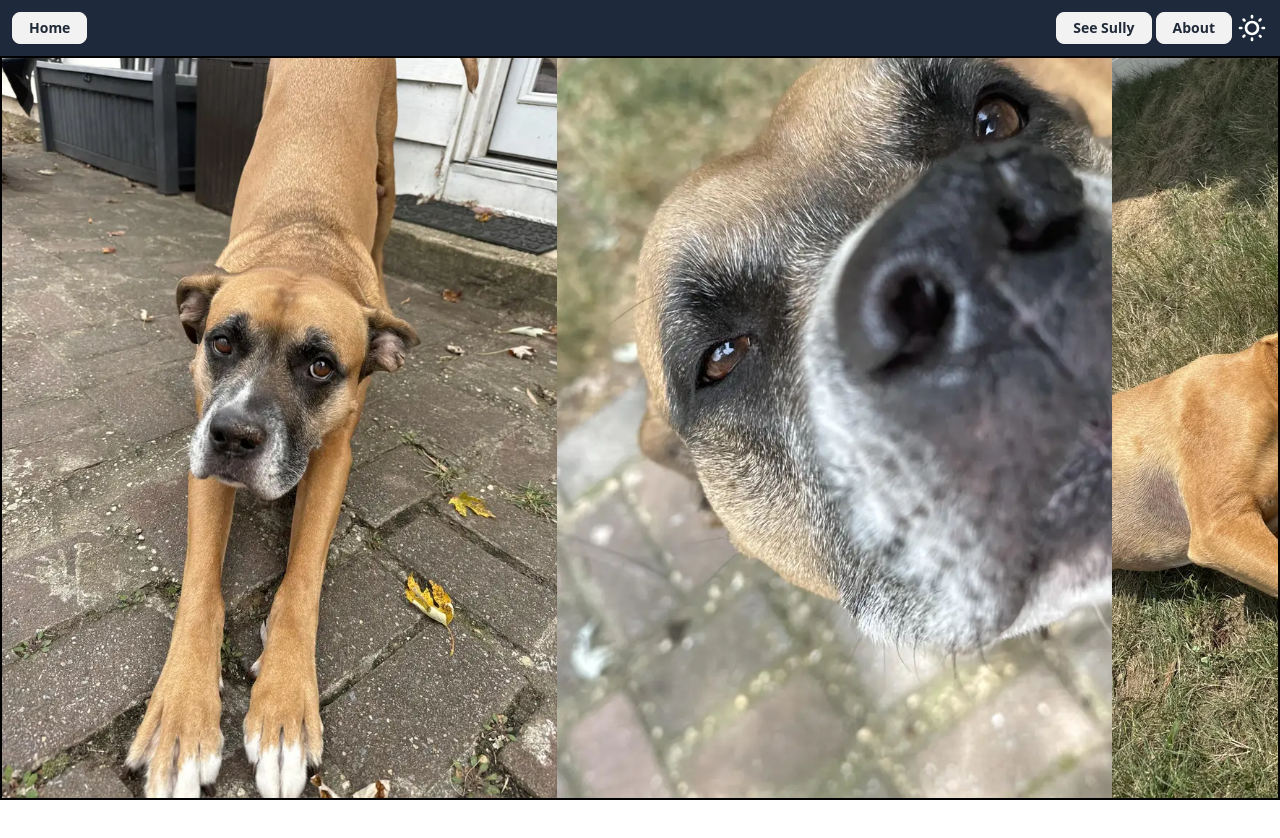
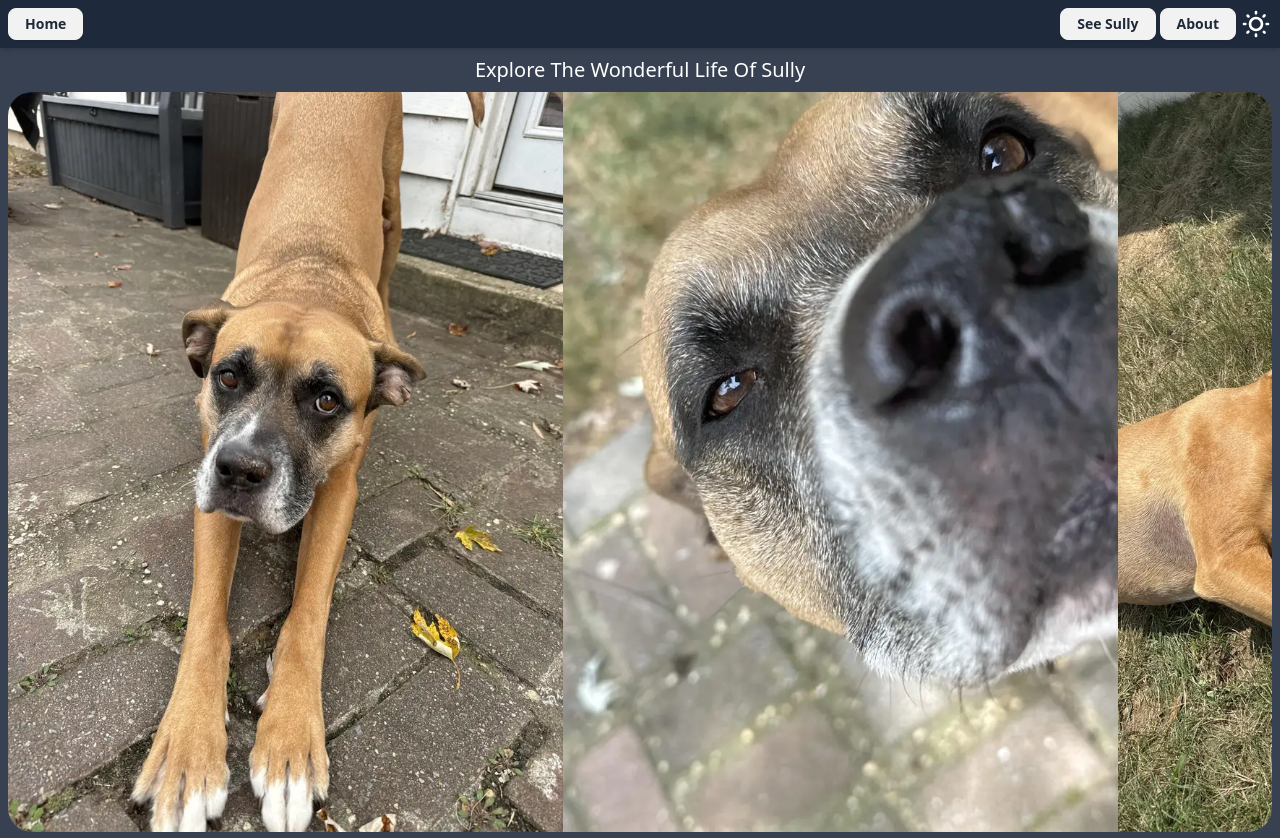
Before and after one commit to joffutt-dev/sully-dev, a React (Vite) app: page /sully in a window 1280 px wide. Before the commit the page ends 804 px from the top, so only its background shows below. Built offline with nearby package versions, Linux system fonts and the light colour scheme.

Commit message:
css further along

```diff
--- a/src/components/Header.tsx
+++ b/src/components/Header.tsx
@@ -5,7 +5,7 @@ import { ThemeController } from "./ui/ThemeControllers";
 export function Header() {
   const navigate = useNavigate();
   return (
-    <div className="bg-white dark:bg-slate-800 text-slate-900 dark:text-white font-medium flex p-3">
+    <div className="bg-cyan-500 dark:bg-slate-800 text-slate-900 dark:text-white font-medium flex p-2 shadow-md">
       <Button onClick={() => navigate("/home")}>Home</Button>
       <div className="ml-auto flex">
         <Button onClick={() => navigate("/sully")} extraClassNames="mr-1">
--- a/src/components/Slide.tsx
+++ b/src/components/Slide.tsx
@@ -5,7 +5,7 @@ interface SlideProps {
 export function Slide({ imgLocation }: SlideProps) {
   return (
     <div className="carousel-item custom-h">
-      <img src={imgLocation} alt="Slide" />
+      <img className="aspect-auto" src={imgLocation} alt="Slide" />
     </div>
   );
 }
--- /dev/null
+++ b/src/components/SullySlides.tsx
@@ -0,0 +1,124 @@
+import { useCallback, useEffect, useMemo, useRef, useState } from "react";
+import { Button } from "./ui/Button";
+import {
+  ChevronDoubleLeftIcon,
+  ChevronDoubleRightIcon,
+  PauseIcon,
+  PlayIcon,
+} from "@heroicons/react/16/solid";
+import { Slide } from "./Slide";
+export function SullySlides() {
+  const [showButton, setShowButton] = useState(false);
+  const ref = useRef<HTMLDivElement>(null);
+  const intervalRef = useRef<number | null>(null);
+  const [play, setPlay] = useState(true);
+
+  const widthToScroll = useMemo(() => (ref.current?.clientWidth ?? 1500) / 3, [ref]);
+
+  const scrollLeft = useCallback(
+    () =>
+      ref.current?.scrollTo({
+        left:
+          ref.current?.scrollLeft === 0
+            ? ref.current.scrollWidth
+            : ref.current?.scrollLeft - widthToScroll, // Adjust the value to control the scroll distance
+        behavior: "smooth", // For smooth scrolling
+      }),
+    [ref, widthToScroll],
+  );
+
+  const scrollRight = useCallback(
+    () =>
+      ref.current?.scrollTo({
+        left:
+          ref.current.clientWidth + ref.current?.scrollLeft >=
+          ref.current?.scrollWidth - 10
+            ? 0
+            : ref.current?.scrollLeft + widthToScroll,
+        behavior: "smooth",
+      }),
+    [ref, widthToScroll],
+  );
+
+  const doInterval = useCallback(() => {
+    if (intervalRef.current) return; // Already running
+
+    intervalRef.current = setInterval(() => {
+      scrollRight();
+    }, 3000);
+  }, [intervalRef]);
+
+  const resetInterval = () => {
+    stopInterval();
+    doInterval();
+  };
+
+  const stopInterval = () => {
+    if (intervalRef.current) clearInterval(intervalRef.current);
+    intervalRef.current = null;
+  };
+
+  useEffect(() => {
+    resetInterval();
+    return () => clearInterval(intervalRef.current || undefined);
+  }, [ref]);
+
+  return (
+    <div className="relative ml-2 mr-2">
+      <Button
+        extraClassNames="top-0 left-0 absolute h-full w-1/5 opacity-0 hover:opacity-50 hover:bg-gray-700"
+        onClick={() => {
+          scrollLeft();
+          if (play) resetInterval();
+        }}
+      >
+        <ChevronDoubleLeftIcon className="size-20 fill-white" />
+      </Button>
+      <Button
+        extraClassNames="top-0 right-0 absolute h-full w-1/5 opacity-0 hover:opacity-50 hover:bg-gray-700"
+        onClick={() => {
+          scrollRight();
+          if (play) resetInterval();
+        }}
+      >
+        <ChevronDoubleRightIcon className="size-20 fill-white" />
+      </Button>
+      {showButton && (
+        <Button
+          extraClassNames="bottom-1/2 right-1/2 absolute bg-gray-800 hover:bg-gray-900 h-16 rounded-full shadow-2xl"
+          // onClick={() => setPlay(!play)}
+        >
+          {!play ? (
+            <PauseIcon className="size-8 fill-white" />
+          ) : (
+            <PlayIcon className="size-8 fill-white" />
+          )}
+        </Button>
+      )}
+      <div
+        ref={ref}
+        className="carousel cursor-pointer rounded-3xl"
+        onClick={() => {
+          if (play) {
+            stopInterval();
+          } else {
+            resetInterval();
+          }
+          setPlay(!play);
+          setShowButton(true);
+          setTimeout(() => {
+            setShowButton(false);
+          }, 400);
+        }}
+      >
+        <Slide imgLocation="/src/images/stretching.webp" />
+        <Slide imgLocation="/src/images/eyecontact.webp" />
+        <Slide imgLocation="/src/images/ball.webp" />
+        <Slide imgLocation="/src/images/sullycone.webp" />
+        <Slide imgLocation="/src/images/eyecontact.webp" />
+        <Slide imgLocation="/src/images/stretching.webp" />
+        <Slide imgLocation="/src/images/ball.webp" />
+      </div>
+    </div>
+  );
+}
--- /dev/null
+++ b/src/components/ui/Divider.tsx
@@ -0,0 +1,3 @@
+export function Divider() {
+  return <div className="divider dark:before:bg-gray-200 dark:after:bg-gray-200" />;
+}
--- a/src/containers/About.tsx
+++ b/src/containers/About.tsx
@@ -1,3 +1,15 @@
+import { Divider } from "../components/ui/Divider";
+
 export function About() {
-  return <>{/* <img src={Sully} alt="Sully Hooman" /> */}</>;
+  return (
+    <div>
+      <div className="bg-white dark:bg-slate-800 m-2 p-4 rounded-2xl shadow-xl text-center">
+        <h1 className="text-slate-900 dark:text-white">About us</h1>
+        <Divider />
+        <p className="text-slate-500 dark:text-slate-400 mt-2 text-sm mb-2">
+          Under development by one of the two heads of O2 solutions
+        </p>
+      </div>
+    </div>
+  );
 }
--- a/src/containers/Home.tsx
+++ b/src/containers/Home.tsx
@@ -1,12 +1,15 @@
+import { Divider } from "../components/ui/Divider";
+
 export function Home() {
   return (
     <div>
-      <div className="bg-white dark:bg-slate-800 rounded-lg px-6 py-8 ring-1 ring-slate-900/5 shadow-xl">
-        <h3 className="text-slate-900 dark:text-white mt-5 text-base font-medium tracking-tight">
-          Test Dark BG
-        </h3>
-        <p className="text-slate-500 dark:text-slate-400 mt-2 text-sm">here</p>
-        <button className="btn btn-primary">Button</button>
+      <div className="bg-white dark:bg-slate-800 m-2 p-4 rounded-2xl shadow-xl text-center">
+        <h1 className="text-slate-900 dark:text-white">Welcome to Sully Net</h1>
+        <Divider />
+        <p className="text-slate-500 dark:text-slate-400 mt-2 text-sm mb-2">
+          A website engineered to show off the cutest pup in the world
+        </p>
+        <img src="/src/images/sullytoy.png" alt="sully coot" />
       </div>
     </div>
   );
--- /dev/null
+++ b/src/containers/SeeSully.tsx
@@ -0,0 +1,10 @@
+import { SullySlides } from "../components/SullySlides";
+
+export function SeeSully() {
+  return (
+    <div>
+      <div className="text-center text-xl p-2">Explore The Wonderful Life Of Sully</div>
+      <SullySlides />
+    </div>
+  );
+}
--- a/src/containers/SullyRouter.tsx
+++ b/src/containers/SullyRouter.tsx
@@ -1,20 +1,20 @@
 import { BrowserRouter, Route, Routes } from "react-router";
 import { Header } from "../components/Header";
 import { Home } from "./Home";
-import { SullySlides } from "./SullySlides";
 import { About } from "./About";
 import { useContext } from "react";
 import { ThemeContext } from "../components/ui/ThemeContext";
+import { SeeSully } from "./SeeSully";
 
 export function SullyRouter() {
   const { theme } = useContext(ThemeContext);
   return (
-    <div className={theme}>
+    <div className={`${theme} bg-gray-200 dark:bg-gray-700 dark:text-white`}>
       <BrowserRouter>
         <Header />
         <Routes>
           <Route path="/home" element={<Home />} />
-          <Route path="/sully" element={<SullySlides />} />
+          <Route path="/sully" element={<SeeSully />} />
           <Route path="/about" element={<About />} />
         </Routes>
       </BrowserRouter>
--- a/src/containers/SullySlides.tsx
+++ /dev/null
@@ -1,124 +0,0 @@
-import { useCallback, useEffect, useMemo, useRef, useState } from "react";
-import { Button } from "../components/ui/Button";
-import {
-  ChevronDoubleLeftIcon,
-  ChevronDoubleRightIcon,
-  PauseIcon,
-  PlayIcon,
-} from "@heroicons/react/16/solid";
-import { Slide } from "../components/Slide";
-export function SullySlides() {
-  const [showButton, setShowButton] = useState(false);
-  const ref = useRef<HTMLDivElement>(null);
-  const intervalRef = useRef<number | null>(null);
-  const [play, setPlay] = useState(true);
-
-  const widthToScroll = useMemo(() => (ref.current?.clientWidth ?? 1500) / 3, [ref]);
-
-  const scrollLeft = useCallback(
-    () =>
-      ref.current?.scrollTo({
-        left:
-          ref.current?.scrollLeft === 0
-            ? ref.current.scrollWidth
-            : ref.current?.scrollLeft - widthToScroll, // Adjust the value to control the scroll distance
-        behavior: "smooth", // For smooth scrolling
-      }),
-    [ref, widthToScroll],
-  );
-
-  const scrollRight = useCallback(
-    () =>
-      ref.current?.scrollTo({
-        left:
-          ref.current.clientWidth + ref.current?.scrollLeft >=
-          ref.current?.scrollWidth - 10
-            ? 0
-            : ref.current?.scrollLeft + widthToScroll,
-        behavior: "smooth",
-      }),
-    [ref, widthToScroll],
-  );
-
-  const doInterval = useCallback(() => {
-    if (intervalRef.current) return; // Already running
-
-    intervalRef.current = setInterval(() => {
-      scrollRight();
-    }, 3000);
-  }, [intervalRef]);
-
-  const resetInterval = () => {
-    stopInterval();
-    doInterval();
-  };
-
-  const stopInterval = () => {
-    if (intervalRef.current) clearInterval(intervalRef.current);
-    intervalRef.current = null;
-  };
-
-  useEffect(() => {
-    resetInterval();
-    return () => clearInterval(intervalRef.current || undefined);
-  }, [ref]);
-
-  return (
-    <div className="relative">
-      <Button
-        extraClassNames="top-0 left-0 absolute h-full w-1/5 opacity-0 hover:opacity-50 hover:bg-gray-700"
-        onClick={() => {
-          scrollLeft();
-          resetInterval();
-        }}
-      >
-        <ChevronDoubleLeftIcon className="size-20 fill-white" />
-      </Button>
-      <Button
-        extraClassNames="top-0 right-0 absolute h-full w-1/5 opacity-0 hover:opacity-50 hover:bg-gray-700"
-        onClick={() => {
-          scrollRight();
-          resetInterval();
-        }}
-      >
-        <ChevronDoubleRightIcon className="size-20 fill-white" />
-      </Button>
-      {showButton && (
-        <Button
-          extraClassNames="bottom-1/2 right-1/2 absolute bg-gray-800 hover:bg-gray-900 h-16 rounded-full shadow-2xl"
-          // onClick={() => setPlay(!play)}
-        >
-          {!play ? (
-            <PauseIcon className="size-8 fill-white" />
-          ) : (
-            <PlayIcon className="size-8 fill-white" />
-          )}
-        </Button>
-      )}
-      <div
-        ref={ref}
-        className="carousel cursor-pointer border-black border-solid border-2"
-        onClick={() => {
-          if (play) {
-            stopInterval();
-          } else {
-            resetInterval();
-          }
-          setPlay(!play);
-          setShowButton(true);
-          setTimeout(() => {
-            setShowButton(false);
-          }, 400);
-        }}
-      >
-        <Slide imgLocation="/src/images/stretching.webp" />
-        <Slide imgLocation="/src/images/eyecontact.webp" />
-        <Slide imgLocation="/src/images/ball.webp" />
-        <Slide imgLocation="/src/images/sullycone.webp" />
-        <Slide imgLocation="/src/images/eyecontact.webp" />
-        <Slide imgLocation="/src/images/stretching.webp" />
-        <Slide imgLocation="/src/images/ball.webp" />
-      </div>
-    </div>
-  );
-}
--- a/src/styles/custom.css
+++ b/src/styles/custom.css
@@ -1,3 +1,7 @@
 .custom-h {
   height: calc(100vh - 60px);
 }
+
+.custom-max-h {
+  max-height: calc(100vh - 60px);
+}
```
Also changed, not shown: 1 other file (tests, documents, lock files or other folders).
